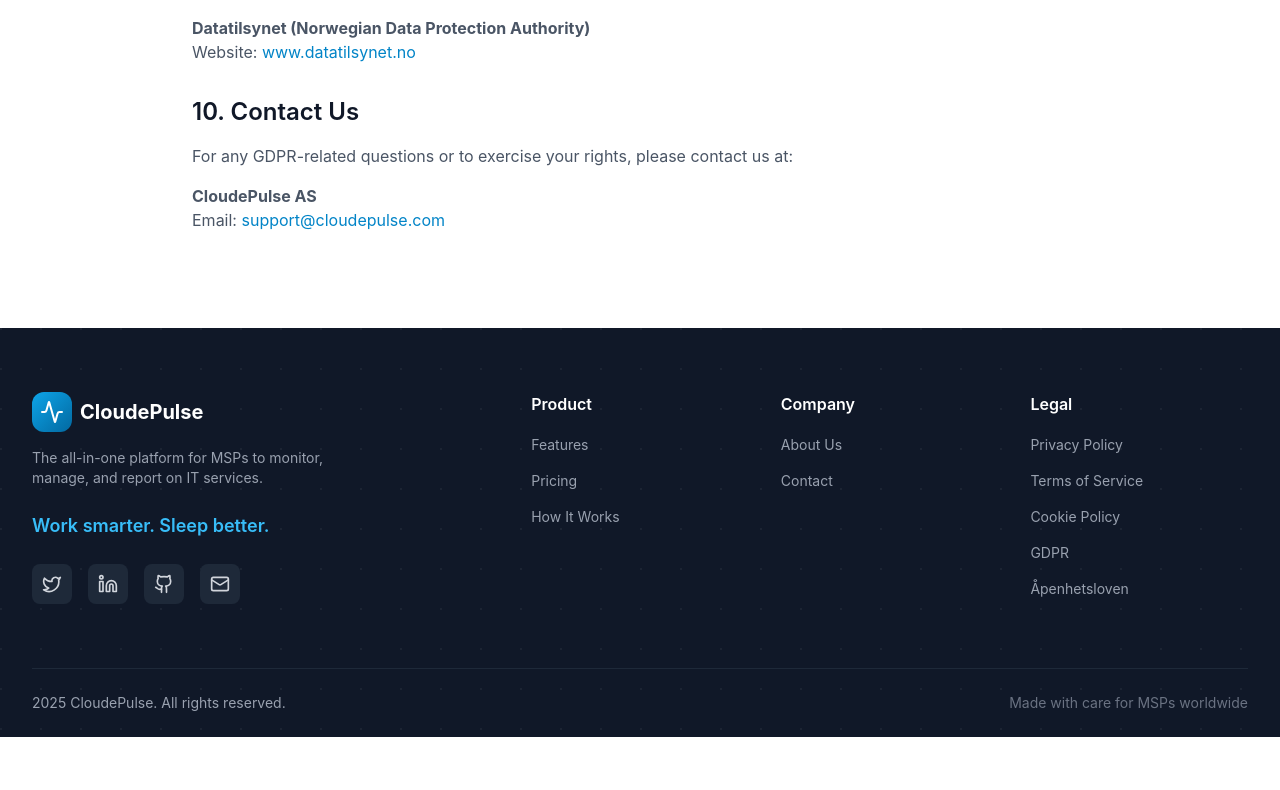
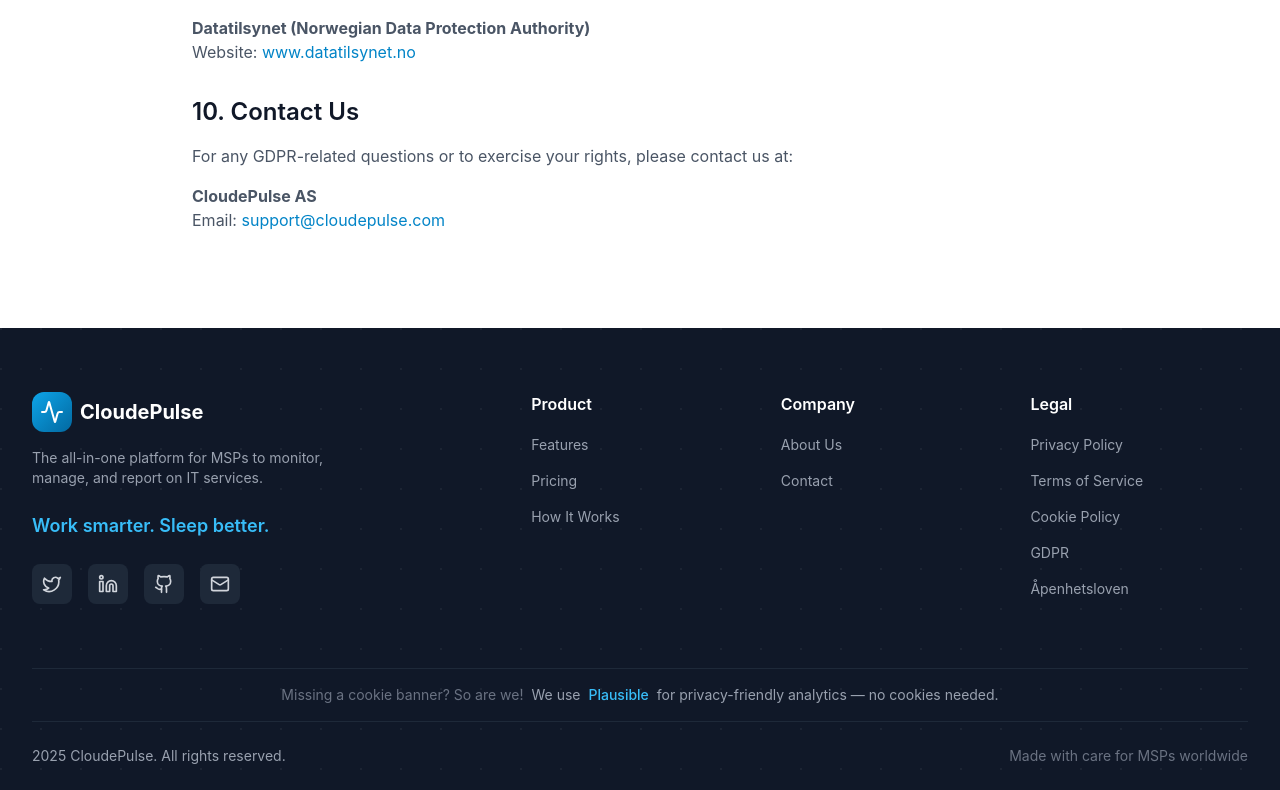
Before and after one commit to Kamitsupport/cloudepulse-website, a React (Vite) app: page /gdpr in a window 1280 px wide. Shown: the part 2784-3574 px from the top of the page. Before the commit the page ends 3521 px from the top, so only its background shows below. Built offline with nearby package versions, Linux system fonts and the light colour scheme.

Commit message:
feat(footer): add Plausible privacy notice

```diff
--- a/src/components/Footer.tsx
+++ b/src/components/Footer.tsx
@@ -155,6 +155,23 @@
           </div>
         </div>
 
+        {/* Privacy Notice */}
+        <div className="py-4 border-t border-gray-800">
+          <div className="flex items-center justify-center gap-2 text-sm">
+            <span className="text-gray-500">Missing a cookie banner? So are we!</span>
+            <span className="text-gray-400">We use</span>
+            <a
+              href="https://plausible.io"
+              target="_blank"
+              rel="noopener noreferrer"
+              className="text-primary-400 hover:text-primary-300 font-medium transition-colors"
+            >
+              Plausible
+            </a>
+            <span className="text-gray-400">for privacy-friendly analytics — no cookies needed.</span>
+          </div>
+        </div>
+
         {/* Bottom Bar */}
         <div className="py-6 border-t border-gray-800 flex flex-col md:flex-row items-center justify-between gap-4">
           <p className="text-sm text-gray-400">
```
